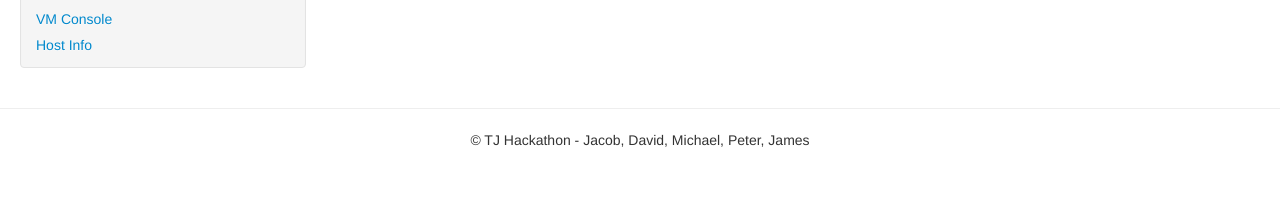
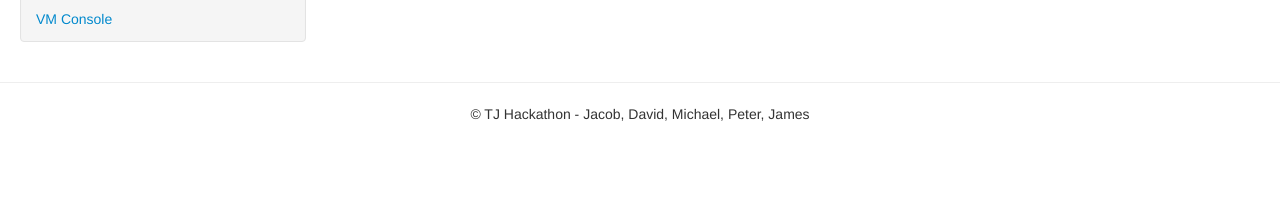
Before and after one commit to Vacation9/webvirt, a Python web app: template webvirt/templates/create.html in a window 1280 px wide. Shown: the part 191-412 px from the top of the page. Run offline with Jinja, Linux system fonts and the light colour scheme; the template is opened without the code that fills it, so the values that code supplies are empty; some libraries are stand-ins or nearby versions.

Commit message:
removed host from templates

```diff
--- a/webvirt/templates/create.html
+++ b/webvirt/templates/create.html
@@ -73,7 +73,6 @@ $def with (content,data,form)
               <li class="nav-header">Actions</li>
               <li><a href="/hackathon/create">New VM</a></li>
               <li><a href="/hackathon/console">VM Console</a></li>
-              <li><a href="/hackathon/host">Host Info</a></li>
             </ul>
           </div><!--/.well -->
         </div><!--/span-->
```
